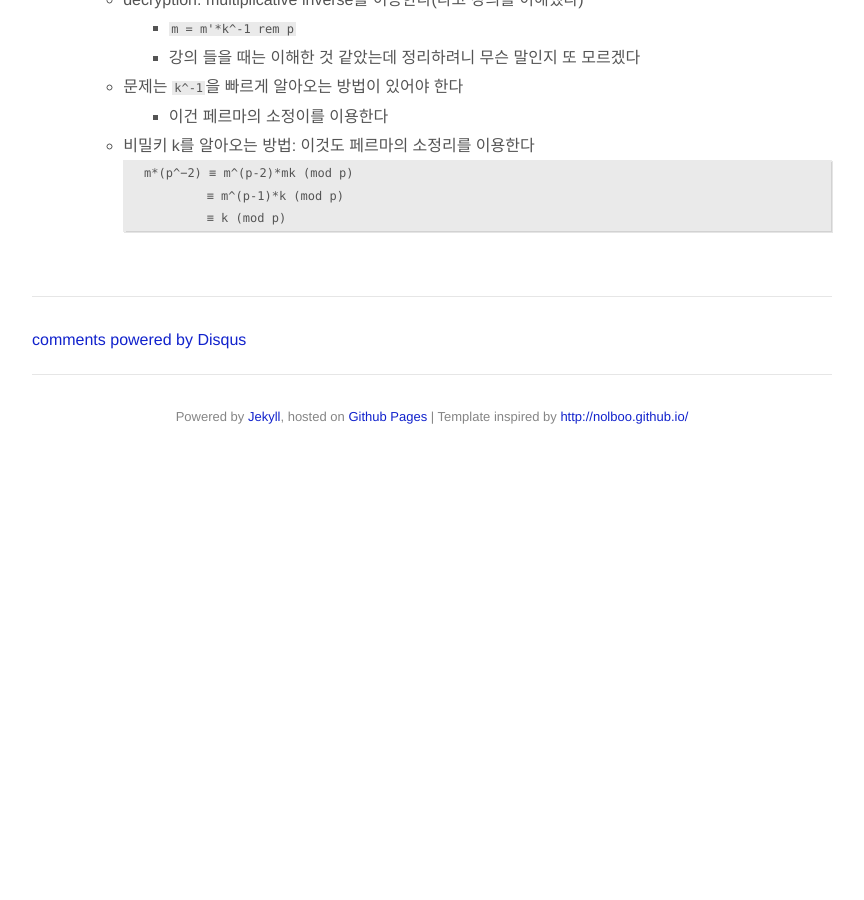
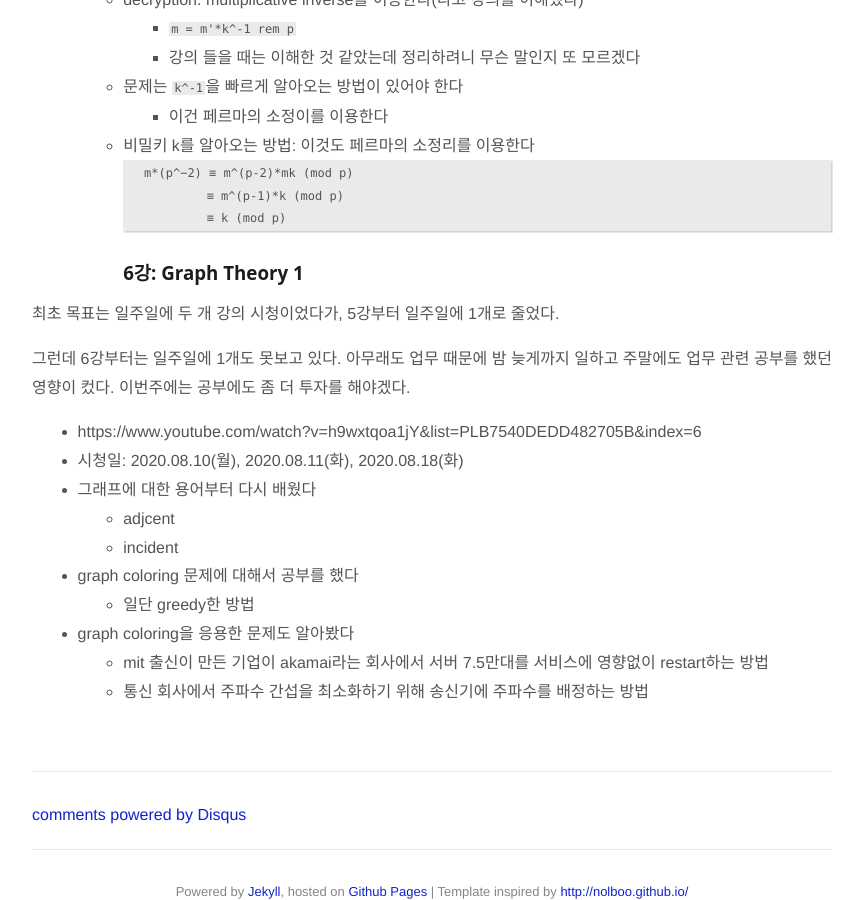
Before and after one commit to jason-heo/jason-heo.github.io, a Jekyll site: the page built from _posts/2020-07-28-math-for-cs.md, in a window 1280 px wide and 900 px high, scrolled down 3890 px. Shown: the whole window, without its empty margins (208-1072 px from the left). Built offline with Jekyll 4.4.1, drawn with Linux system fonts in a browser that asks for light colours; comment, search, counter and statistics services are not loaded; before the commit the page ends 4354 px from its top, so only the background shows below that; some of the changed text lies outside the part shown.

Commit message:
graph theory I added

````diff
--- a/_posts/2020-07-28-math-for-cs.md
+++ b/_posts/2020-07-28-math-for-cs.md
@@ -10,8 +10,8 @@ Text book: https://cs121.boazbarak.org/LehmanLeighton.pdf
 
 ### 1강: Introduction and Proofs
 
+- https://www.youtube.com/watch?v=L3LMbpZIKhQ&list=PLB7540DEDD482705B&index=1
 - 시청일: 2020.07.20.(월)
-- https://www.youtube.com/watch?v=L3LMbpZIKhQ&list=PLB7540DEDD482705B&index=1
 - 시청한지 일주일 밖에 안 되었는데 벌써 기억이 안난다;;
 - 재미없을 줄 알았는데 흥미 진진했다
 - (n^2 + n + 41) is a prime number?
@@ -26,8 +26,8 @@ Text book: https://cs121.boazbarak.org/LehmanLeighton.pdf
 
 ### 2강: Induction
 
+- https://www.youtube.com/watch?v=z8HKWUWS-lA&list=PLB7540DEDD482705B&index=2
 - 시청일: 2020.07.25.(토)
-- https://www.youtube.com/watch?v=z8HKWUWS-lA&list=PLB7540DEDD482705B&index=2
 - Proof by Contradiction
     - root 2가 무리수임을 증명하기
     - 증명 방법: root 2가 유리수인 경우 모순에 빠지는 것을 보여줌으로서 무리수인 것을 증명한다
@@ -39,8 +39,8 @@ Text book: https://cs121.boazbarak.org/LehmanLeighton.pdf
 
 ### 3강: Strong Induction
 
+- https://www.youtube.com/watch?v=NuGDkmwEObM&list=PLB7540DEDD482705B&index=3
 - 시청일: 2020.07.27.(월)
-- https://www.youtube.com/watch?v=NuGDkmwEObM&list=PLB7540DEDD482705B&index=3
 - 1, 2강에서 배운 내용을 까먹어서 3강부터는 노트에 필기를 했는데, 옮겨 적는 것도 일이네
 - 증명을 왜 배워야하나?
     - 내가 작성한 코드에 버그가 없다는 걸 증명하기 -> 아무래도 이걸 잘 해야 Unit TC도 잘 작성할 것 같긴 하다
@@ -58,8 +58,8 @@ Text book: https://cs121.boazbarak.org/LehmanLeighton.pdf
 
 일주일에 강의 두 개 시청하는 것이 목표인데 1개 밖에 못 봤다. 총 25강이니깐 이 속도라면 6개월이나 걸리겠네.
 
+- https://www.youtube.com/watch?v=NuY7szYSXSw&list=PLB7540DEDD482705B&index=4
 - 시청일: 2020.08.02.(일)
-- https://www.youtube.com/watch?v=NuY7szYSXSw&list=PLB7540DEDD482705B&index=4
 - 강의는 뜬금없이 영화 "다이하드 3"로부터 시작한다
 - 다이하드3는 범인이 경찰에게 퀴즈를 내고, 경찰과 FBI가 퀴즈를 푸는 사이에 은행을 터는 그런 영화라고 네이버 영화에 줄거리가 나와있다
 - 여러 문제 중에서 강의에서 푸는 문제 정의는 [여기](https://www.youtube.com/watch?v=NuY7szYSXSw&feature=youtu.be&t=205)에서 볼 수 있다. 자막을 켜고 듣는 것이 좋다.
@@ -136,3 +136,19 @@ Text book: https://cs121.boazbarak.org/LehmanLeighton.pdf
 				 ≡ m^(p-1)*k (mod p)
 				 ≡ k (mod p)
 		```
+### 6강: Graph Theory 1
+
+최초 목표는 일주일에 두 개 강의 시청이었다가, 5강부터 일주일에 1개로 줄었다.
+
+그런데 6강부터는 일주일에 1개도 못보고 있다. 아무래도 업무 때문에 밤 늦게까지 일하고 주말에도 업무 관련 공부를 했던 영향이 컸다. 이번주에는 공부에도 좀 더 투자를 해야겠다.
+
+- https://www.youtube.com/watch?v=h9wxtqoa1jY&list=PLB7540DEDD482705B&index=6
+- 시청일: 2020.08.10(월), 2020.08.11(화), 2020.08.18(화)
+- 그래프에 대한 용어부터 다시 배웠다
+    - adjcent
+    - incident
+- graph coloring 문제에 대해서 공부를 했다
+    - 일단 greedy한 방법
+- graph coloring을 응용한 문제도 알아봤다
+    - mit 출신이 만든 기업이 akamai라는 회사에서 서버 7.5만대를 서비스에 영향없이 restart하는 방법
+    - 통신 회사에서 주파수 간섭을 최소화하기 위해 송신기에 주파수를 배정하는 방법
````
Also changed, not shown: other parts of _posts/2020-07-28-math-for-cs.md (+1 -1 lines).
